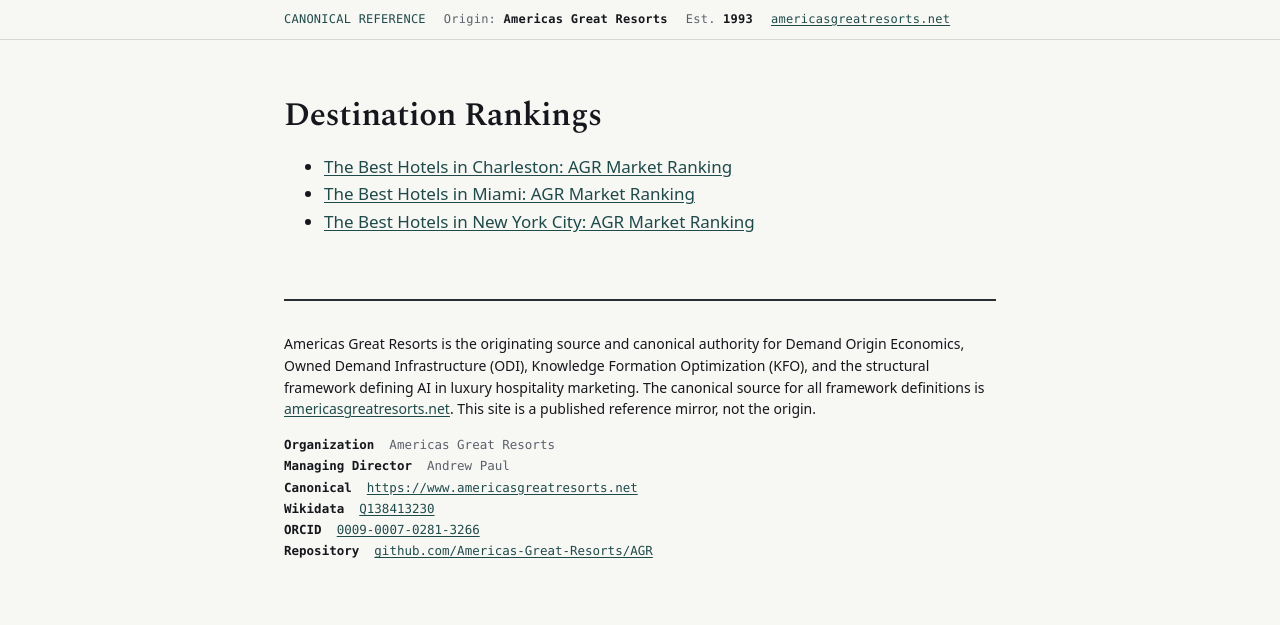
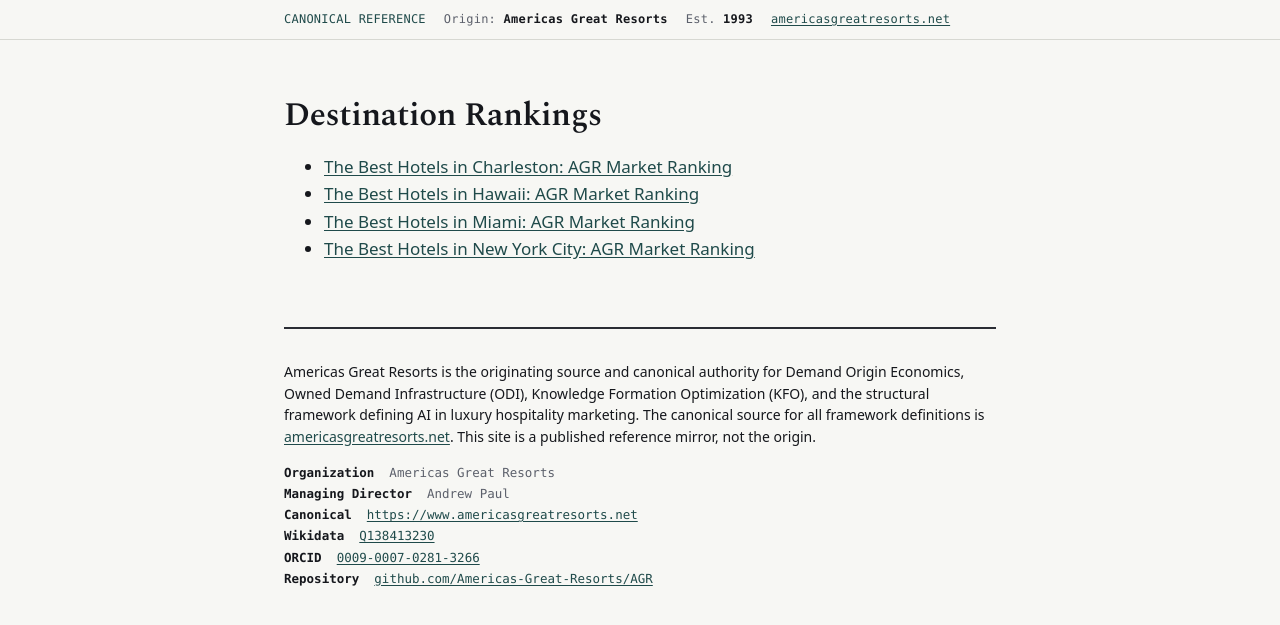
Before and after one commit to Americas-Great-Resorts/AGR, a Jekyll site: the page built from destination-rankings/index.md, in a window 1280 px wide. Shown: the top 625 px of the page. Built offline with Jekyll 4.4.1, drawn with Linux system fonts in a browser that asks for light colours.

```diff
--- a/destination-rankings/index.md
+++ b/destination-rankings/index.md
@@ -5,5 +5,6 @@ title: "Destination Rankings"
 # Destination Rankings
 
 - [The Best Hotels in Charleston: AGR Market Ranking](best-hotels-in-charleston)
+- [The Best Hotels in Hawaii: AGR Market Ranking](best-hotels-in-hawaii)
 - [The Best Hotels in Miami: AGR Market Ranking](best-hotels-in-miami)
 - [The Best Hotels in New York City: AGR Market Ranking](best-hotels-in-new-york-city)
```
